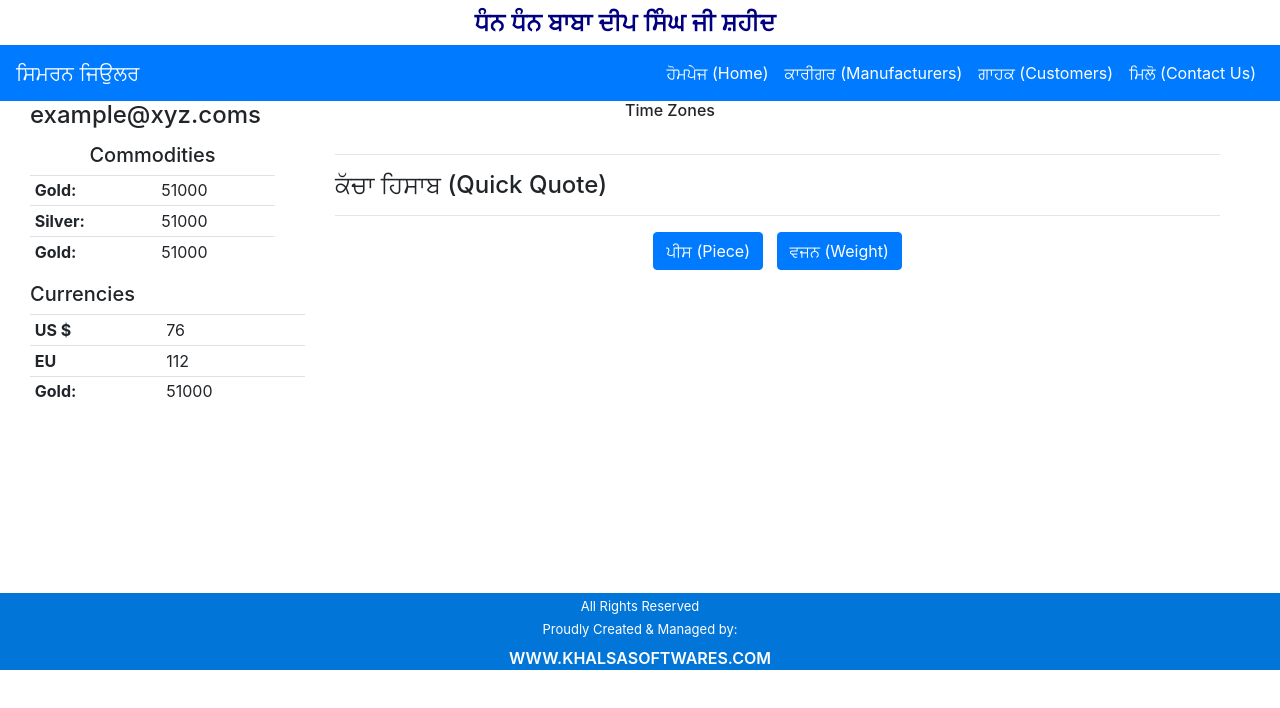
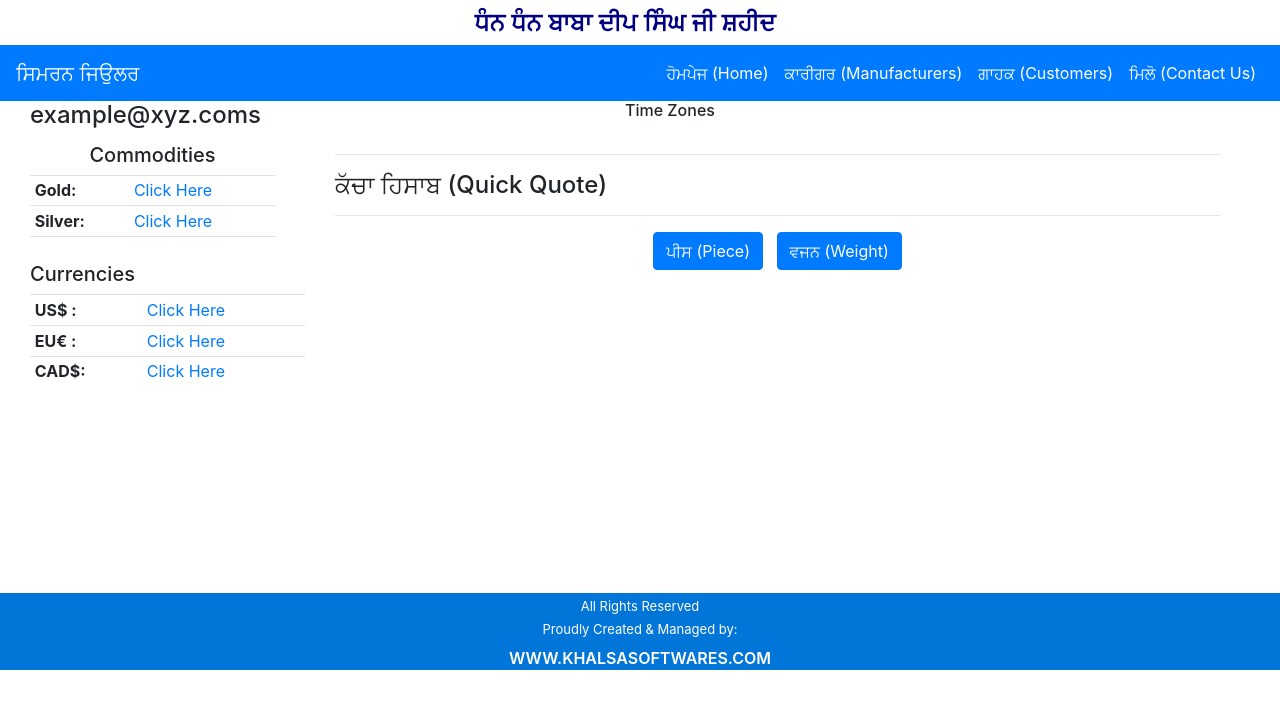
Before and after one commit to ersaab/jewellers, an Angular app: page / in a window 1280 px wide. Shown: the top 708 px of the page. Built offline with nearby package versions, Linux system fonts and the light colour scheme.

Commit message:
2 files modified

```diff
--- a/src/app/Dashboard/sidebar/sidebar.component.html
+++ b/src/app/Dashboard/sidebar/sidebar.component.html
@@ -4,15 +4,15 @@
         <table class="table table-sm table-striped">
             <tr>
                 <th>Gold:</th>
-                <td>51000</td>
+                <td><a href="https://www.moneycontrol.com/commodity/gold-price.html" target="_blank">Click Here</a> </td>
             </tr>
             <tr class="">
                 <th>Silver:</th>
-                <td>51000</td>
+                <td><a href="https://www.moneycontrol.com/commodity/silver-price.html" target="_blank" >Click Here</a></td>
             </tr>
             <tr>
-                <th>Gold:</th>
-                <td>51000</td>
+                <th></th>
+                <td></td>
             </tr>
         </table>
     </div>
@@ -20,16 +20,16 @@
         <h5 class="text-center"> Currencies</h5>
         <table class="table table-sm">
             <tr>
-                <th>US $</th>
-                <td>76</td>
+                <th>US$ :</th>
+                <td><a href="https://instantforex.icicibank.com/instantforex/forms/MicroCardRateView.aspx" target="_blank" >Click Here</a></td>
             </tr>
             <tr>
-                <th>EU</th>
-                <td>112</td>
+                <th>EU€ : </th>
+                <td><a href="https://instantforex.icicibank.com/instantforex/forms/MicroCardRateView.aspx" target="_blank" >Click Here</a></td>
             </tr>
             <tr>
-                <th>Gold:</th>
-                <td>51000</td>
+                <th>CAD$:</th>
+                <td><a href="https://instantforex.icicibank.com/instantforex/forms/MicroCardRateView.aspx" target="_blank" >Click Here</a></td>
             </tr>
         </table>
     </div>
--- a/src/app/Shared/quick-quote/quick-quote.component.html
+++ b/src/app/Shared/quick-quote/quick-quote.component.html
@@ -226,7 +226,7 @@
         <div class="memo text-center">
             <h2 class="card-title">Cash Memo</h2>
         </div>
-        <div class="r">
+        <div class="row">
         <div class="col-sm-6 custDetails">
             <p>Customer : Cash</p>
             <p>ਨਾਮ (Name) : {{commoName}}</p>
```
